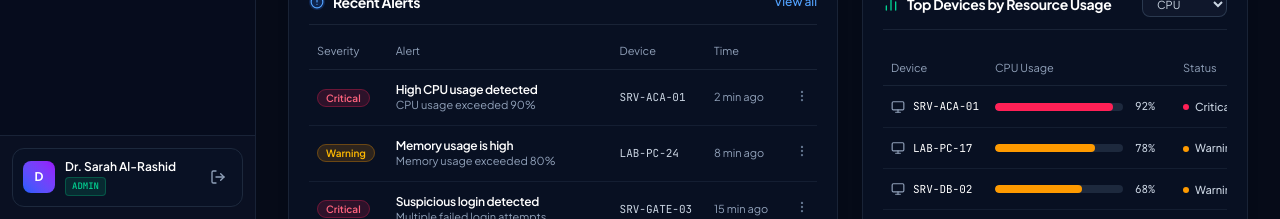
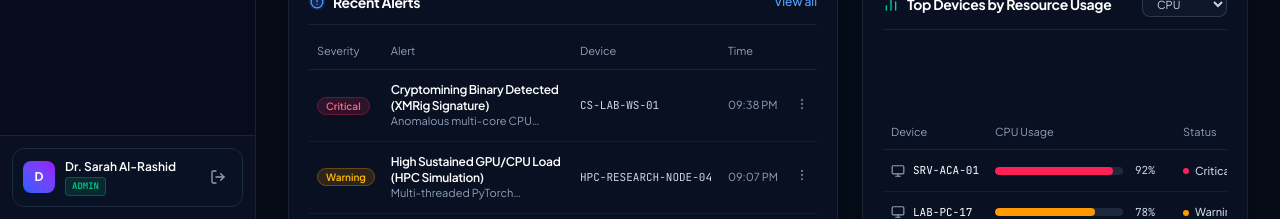
Before and after one commit to maintprojectai-ux/Secure-MaintAI, a Next.js app in the folder frontend/: page / in a window 1280 px wide. Shown: the part 581-800 px from the top of the page. Built offline with nearby package versions, Linux system fonts and the light colour scheme; no server answers.

Commit message:
feat: enhance dashboard KPI merging and dynamic recent alerts derivation

```diff
--- a/frontend/src/app/(dashboard)/page.tsx
+++ b/frontend/src/app/(dashboard)/page.tsx
@@ -1,6 +1,6 @@
 "use client";
 
-import React, { useState, useEffect } from "react";
+import React, { useState, useEffect, useMemo } from "react";
 import Link from "next/link";
 import {
   Monitor,
@@ -26,6 +26,45 @@ import {
 } from "@/lib/api";
 import { DashboardOverviewKPI, Workstation, Alert } from "@/types";
 
+const DEFAULT_RECENT_ALERTS = [
+  {
+    id: "alt-1",
+    severity: "Critical",
+    severityColor: "bg-rose-500/15 text-rose-400 border-rose-500/30",
+    title: "High CPU usage detected",
+    description: "CPU usage exceeded 90%",
+    device: "SRV-ACA-01",
+    time: "2 min ago",
+  },
+  {
+    id: "alt-2",
+    severity: "Warning",
+    severityColor: "bg-amber-500/15 text-amber-400 border-amber-500/30",
+    title: "Memory usage is high",
+    description: "Memory usage exceeded 80%",
+    device: "LAB-PC-24",
+    time: "8 min ago",
+  },
+  {
+    id: "alt-3",
+    severity: "Critical",
+    severityColor: "bg-rose-500/15 text-rose-400 border-rose-500/30",
+    title: "Suspicious login detected",
+    description: "Multiple failed login attempts",
+    device: "SRV-GATE-03",
+    time: "15 min ago",
+  },
+  {
+    id: "alt-4",
+    severity: "Info",
+    severityColor: "bg-blue-500/15 text-blue-400 border-blue-500/30",
+    title: "System backup completed",
+    description: "Daily backup completed successfully",
+    device: "SRV-BACK-01",
+    time: "30 min ago",
+  },
+];
+
 export default function DashboardPage() {
   const [selectedTimeframe, setSelectedTimeframe] = useState("Real-time");
   const [selectedResource, setSelectedResource] = useState("CPU");
@@ -46,7 +85,16 @@ export default function DashboardPage() {
       ]);
 
       if (liveKpi.status === "fulfilled" && liveKpi.value) {
-        setKpi(liveKpi.value);
+        const val: any = liveKpi.value;
+        setKpi((prev) => ({
+          ...prev,
+          ...val,
+          system_resilience_score:
+            val.security_posture ?? val.system_resilience_score ?? prev.system_resilience_score,
+          average_cpu: val.average_cpu ?? prev.average_cpu,
+          average_ram: val.average_ram ?? prev.average_ram,
+          average_disk: val.average_disk ?? prev.average_disk,
+        }));
       }
       if (liveWorkstations.status === "fulfilled" && liveWorkstations.value) {
         const val: any = liveWorkstations.value;
@@ -196,45 +244,43 @@ export default function DashboardPage() {
     },
   ];
 
-  // Dynamic Recent Alerts list
-  const recentAlerts = [
-    {
-      id: "alt-1",
-      severity: "Critical",
-      severityColor: "bg-rose-500/15 text-rose-400 border-rose-500/30",
-      title: "High CPU usage detected",
-      description: "CPU usage exceeded 90%",
-      device: "SRV-ACA-01",
-      time: "2 min ago",
-    },
-    {
-      id: "alt-2",
-      severity: "Warning",
-      severityColor: "bg-amber-500/15 text-amber-400 border-amber-500/30",
-      title: "Memory usage is high",
-      description: "Memory usage exceeded 80%",
-      device: "LAB-PC-24",
-      time: "8 min ago",
-    },
-    {
-      id: "alt-3",
-      severity: "Critical",
-      severityColor: "bg-rose-500/15 text-rose-400 border-rose-500/30",
-      title: "Suspicious login detected",
-      description: "Multiple failed login attempts",
-      device: "SRV-GATE-03",
-      time: "15 min ago",
-    },
-    {
-      id: "alt-4",
-      severity: "Info",
-      severityColor: "bg-blue-500/15 text-blue-400 border-blue-500/30",
-      title: "System backup completed",
-      description: "Daily backup completed successfully",
-      device: "SRV-BACK-01",
-      time: "30 min ago",
-    },
-  ];
+  // Dynamic Recent Alerts list derived from live alerts with resilient default
+  const recentAlerts = useMemo(() => {
+    if (!safeAlerts || safeAlerts.length === 0) {
+      return DEFAULT_RECENT_ALERTS;
+    }
+    return safeAlerts.slice(0, 5).map((a: any, idx: number) => {
+      const sev = (a.severity || "MEDIUM").toUpperCase();
+      const severity =
+        sev === "CRITICAL"
+          ? "Critical"
+          : sev === "HIGH" || sev === "WARNING"
+            ? "Warning"
+            : sev === "LOW" || sev === "INFO"
+              ? "Info"
+              : "Warning";
+      const severityColor =
+        severity === "Critical"
+          ? "bg-rose-500/15 text-rose-400 border-rose-500/30"
+          : severity === "Warning"
+            ? "bg-amber-500/15 text-amber-400 border-amber-500/30"
+            : "bg-blue-500/15 text-blue-400 border-blue-500/30";
+
+      const timeStr = a.created_at
+        ? new Date(a.created_at).toLocaleTimeString([], { hour: "2-digit", minute: "2-digit" })
+        : a.time || `${(idx + 1) * 3} min ago`;
+
+      return {
+        id: String(a.id || `alt-${idx}`),
+        severity,
+        severityColor,
+        title: a.title || "System Alert",
+        description: a.description || "Alert registered in monitoring stream",
+        device: a.device?.name || a.workstation_hostname || a.device || "SRV-ACA-01",
+        time: timeStr,
+      };
+    });
+  }, [safeAlerts]);
 
   // Top Devices by Resource Usage (sorted dynamically per metric)
   interface TopDevice {
```
